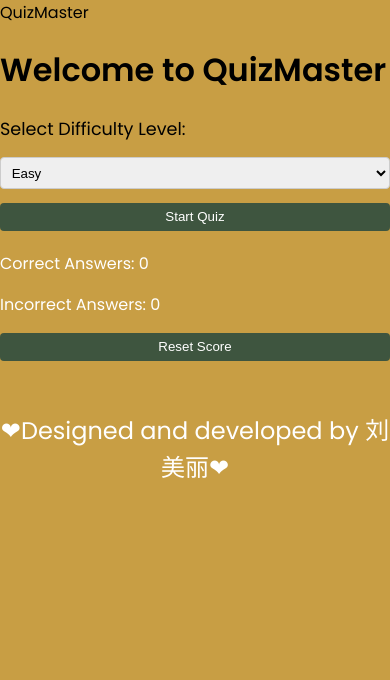
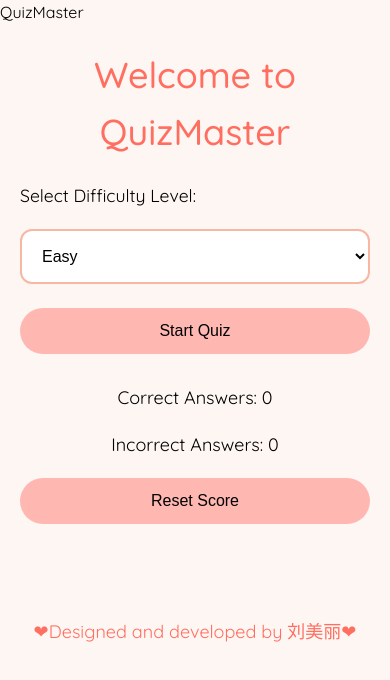
Before and after one commit to Lev00522/Final-Project, a plain HTML site: page index.html in a window 390 px wide. Drawn offline with Linux system fonts and the light colour scheme.

Commit message:
Update style.css

```diff
--- a/style.css
+++ b/style.css
@@ -1,35 +1,75 @@
-@import url('https://fonts.googleapis.com/css2?family=Poppins:wght@300;400;600&display=swap');
+@import url('https://fonts.googleapis.com/css2?family=Quicksand:wght@300;400;500&display=swap');
 
 body {
-    font-family: 'Poppins', sans-serif;
-    background: #C89E44;
+    font-family: 'Quicksand', sans-serif; /* Soft, rounded font for a cute feel */
+    background-color: #fef6f2; /* Soft pastel cream background for warmth */
     margin: 0;
     padding: 0;
+    color: #000000; /* Set all text color to black */
+    line-height: 1.6;
+}
+
+h1, h2 {
+    margin: 0;
+    font-weight: 500;
+    text-align: center;
+    color: #ff6f61; /* Soft coral red for headings 'QuizMaster' and 'Welcome to QuizMaster' */
+}
+
+h1 {
+    font-size: 38px;
+    margin-bottom: 20px;
+}
+
+h2 {
+    font-size: 30px;
+    margin-bottom: 20px;
 }
 
 select, input, textarea, button {
     display: block;
     width: 100%;
-    margin-bottom: 1em;
+    margin-bottom: 1.5em;
 }
 
 input, textarea, select {
-    padding: 0.5em;
-    border: 1px solid #ccc;
-    border-radius: 4px;
+    padding: 1em;
+    border: 2px solid #f7b7a3; /* Light peach color border */
+    border-radius: 12px; /* Rounded corners */
+    background-color: #fff; /* White background for inputs */
+    color: #000000; /* Text color set to black */
+    font-size: 16px;
+    transition: border-color 0.3s ease, box-shadow 0.3s ease;
+}
+
+input:focus, textarea:focus, select:focus {
+    border-color: #ff9aa2; /* Soft pink border when focused */
+    box-shadow: 0 0 8px rgba(255, 154, 162, 0.4); /* Subtle pink glow */
+    outline: none;
 }
 
 button {
-    background-color: #3e553f;
-    color: white;
+    background-color: #ffb7b2; /* Soft pinkish-red button */
+    color: #000000; /* Text color in button set to black */
     border: none;
-    padding: 0.5em 1em;
-    border-radius: 4px;
+    padding: 14px 28px;
+    border-radius: 50px;
     cursor: pointer;
+    font-size: 16px;
+    font-weight: 500;
+    transition: background-color 0.3s ease, transform 0.2s ease, box-shadow 0.2s ease;
+    text-align: center;
 }
 
 button:hover {
-    background-color: #45a049;
+    background-color: #f98c8a; /* Slightly darker pink on hover */
+    transform: scale(1.05); /* Slight scale effect */
+    box-shadow: 0 0 10px rgba(249, 140, 138, 0.4); /* Cute pink shadow effect */
+}
+
+button:active {
+    transform: scale(1); /* Return to normal size when clicked */
+    box-shadow: none;
 }
 
 .hidden {
@@ -38,41 +78,119 @@ button:hover {
 
 footer {
     text-align: center;
-    font-size: 24px;
+    font-size: 18px;
     margin-top: 50px;
-    color: white;
+    color: #ff6f61; /* Soft coral red color for footer */
+}
+
+footer p {
+    margin: 0;
 }
 
 label {
-    font-size: 1.1em;
+    font-size: 1.2em;
     display: flex;
-    align-items: center;  /* Align checkbox and text in a row */
-    margin-bottom: 15px;  /* Add spacing between options */
-    padding-left: 0;      /* Remove left padding to align with the edge */
-    margin-left: 0;       /* Remove left margin to make sure it starts from the left */
+    align-items: center;
+    margin-bottom: 20px;
+    color: #000000; /* Label text color set to black */
 }
 
 label input {
-    margin-right: 10px;  /* Space between checkbox and option text */
-    width: 20px;          /* Set checkbox size */
-    height: 20px;         /* Set checkbox size */
+    margin-right: 12px;
+    width: 24px;
+    height: 24px;
+    transition: transform 0.2s ease;
+}
+
+label input:checked {
+    transform: scale(1.2); /* Slightly larger checkbox when selected */
 }
 
 #quiz-container {
     margin-top: 50px;
+    text-align: center;
 }
 
 #score-container {
-    margin-top: 20px;
-    color: white;
+    margin-top: 30px;
+    color: #000000; /* Set text color to black */
+    font-size: 18px;
 }
 
 #final-score-container {
-    margin-top: 20px;
+    margin-top: 30px;
     text-align: center;
 }
 
 #answer-form {
-    margin-top: 20px;  /* Space out answer options */
-    padding-left: 0;   /* Ensure form starts from the left */
+    margin-top: 20px;
+    padding-left: 0;
 }
+
+select#difficulty {
+    margin-top: 20px;
+}
+
+.page {
+    max-width: 900px;
+    margin: 0 auto;
+    padding: 30px;
+    text-align: center;
+}
+
+.content {
+    max-width: 700px;
+    margin: 0 auto;
+}
+
+#home h1 {
+    font-size: 36px;
+    font-weight: 500;
+    margin-bottom: 20px;
+    color: #ff6f61; /* Color for 'QuizMaster' */
+}
+
+#quiz-container h2 {
+    font-size: 26px;
+    margin-bottom: 30px;
+    color: #ff6f61; /* Color for 'Welcome to QuizMaster' */
+}
+
+#final-score-container button {
+    padding: 14px 28px;
+    background-color: #ff6f61; /* Coral red background for the button */
+    color: #000000; /* Text color set to black */
+    font-size: 18px;
+    border-radius: 50px;
+    border: none;
+    cursor: pointer;
+    transition: background-color 0.3s ease, transform 0.2s ease;
+}
+
+#final-score-container button:hover {
+    background-color: #f98c8a; /* Darker coral red on hover */
+    transform: scale(1.05); /* Slight scale effect on button hover */
+}
+
+/* Responsive Design */
+@media (max-width: 768px) {
+    .page {
+        padding: 20px;
+    }
+
+    h1 {
+        font-size: 32px;
+    }
+
+    h2 {
+        font-size: 24px;
+    }
+
+    button {
+        width: 100%;
+    }
+
+    label {
+        font-size: 1.1em;
+    }
+}
```
